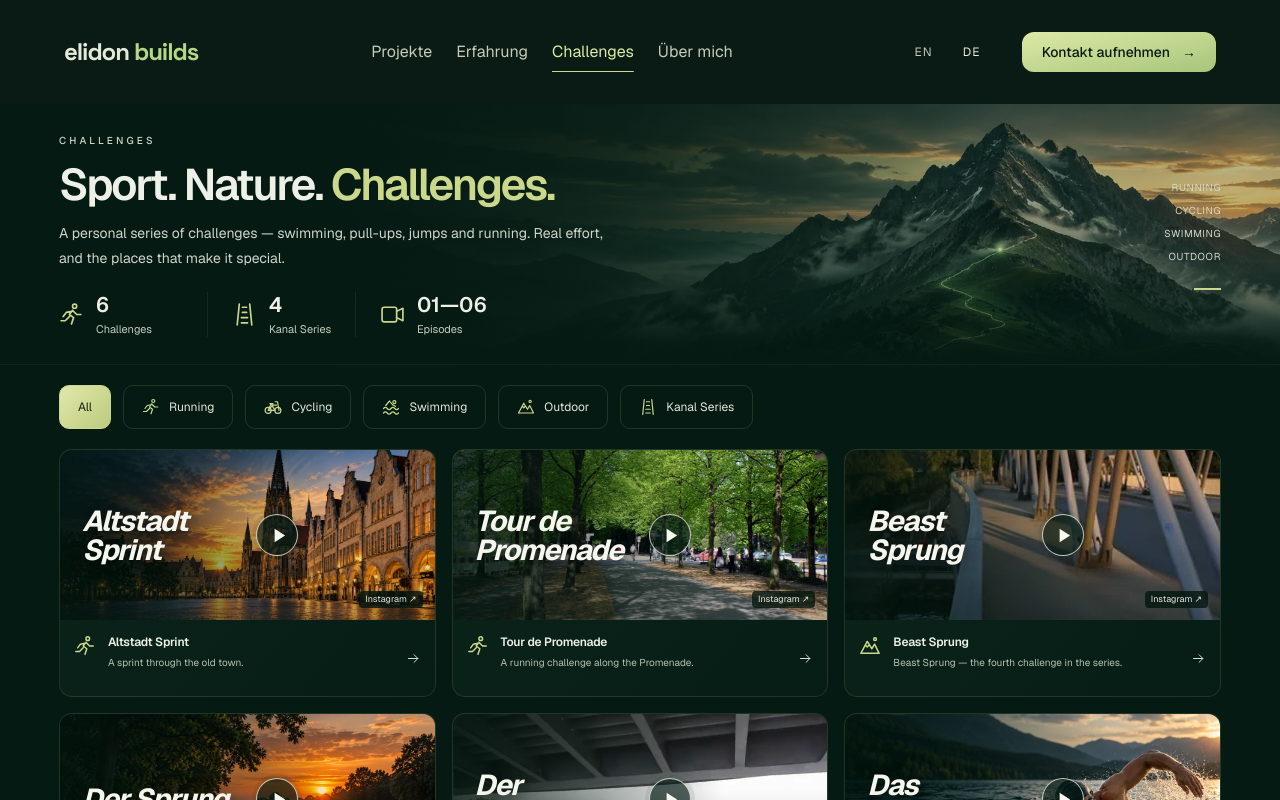
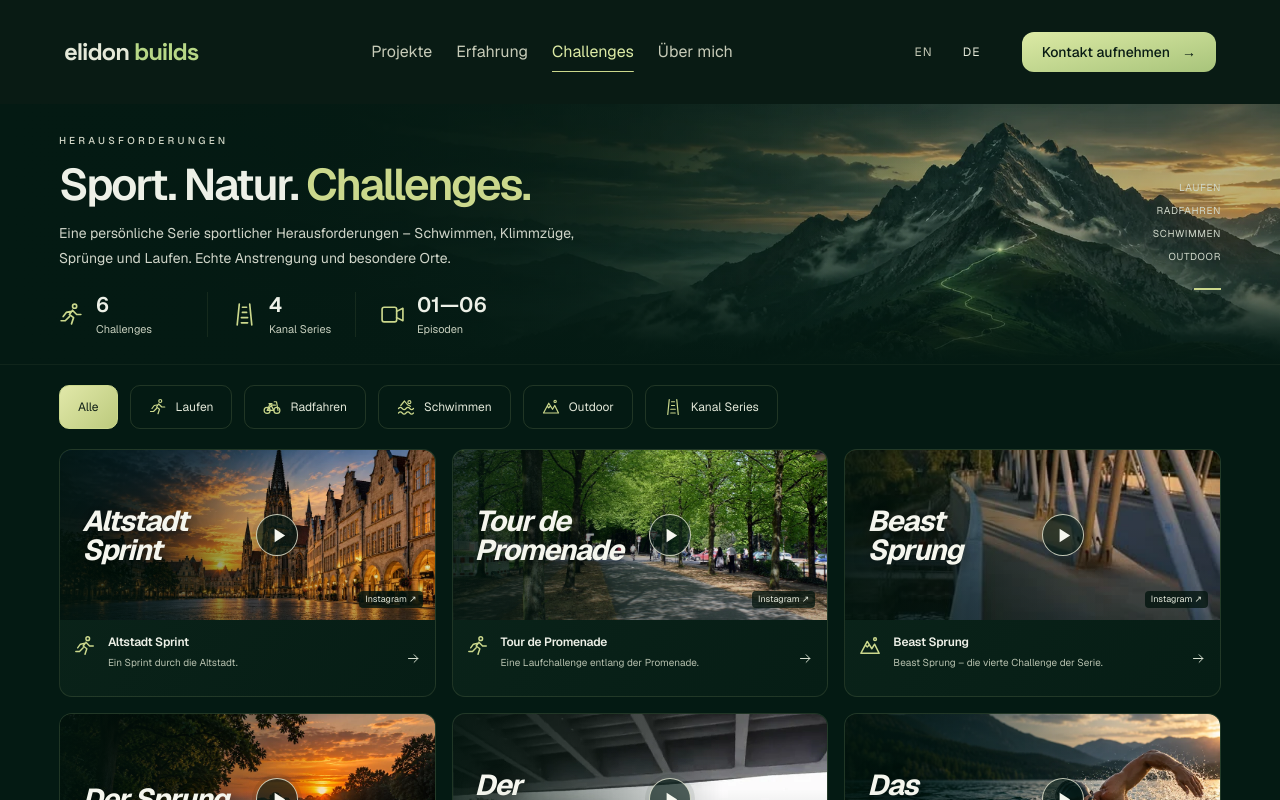
Before and after one commit to 3mper0r/elidon, a Next.js app: page /de/challenges in a window 1280 px wide. Shown: the top 800 px of the page. Built offline with nearby package versions, Linux system fonts and the light colour scheme.

Commit message:
Pass the selected locale to Challenges content and metadata

```diff
--- a/src/app/[lang]/challenges/page.tsx
+++ b/src/app/[lang]/challenges/page.tsx
@@ -2,11 +2,13 @@ import { getLocale } from "@/lib/i18n/dictionaries";
 import { getPageMetadata } from "@/lib/i18n/metadata";
 import { ChallengesGallery } from "@/components/challenges-gallery";
 
-export function generateMetadata() {
-  return getPageMetadata("challenges");
+export async function generateMetadata({ params }: PageProps<"/[lang]/challenges">) {
+  const { lang } = await params;
+  return getPageMetadata("challenges", lang);
 }
 
-export default async function ChallengesPage() {
-  const locale = await getLocale();
+export default async function ChallengesPage({ params }: PageProps<"/[lang]/challenges">) {
+  const { lang } = await params;
+  const locale = await getLocale(lang);
   return <ChallengesGallery locale={locale} />;
 }
```
